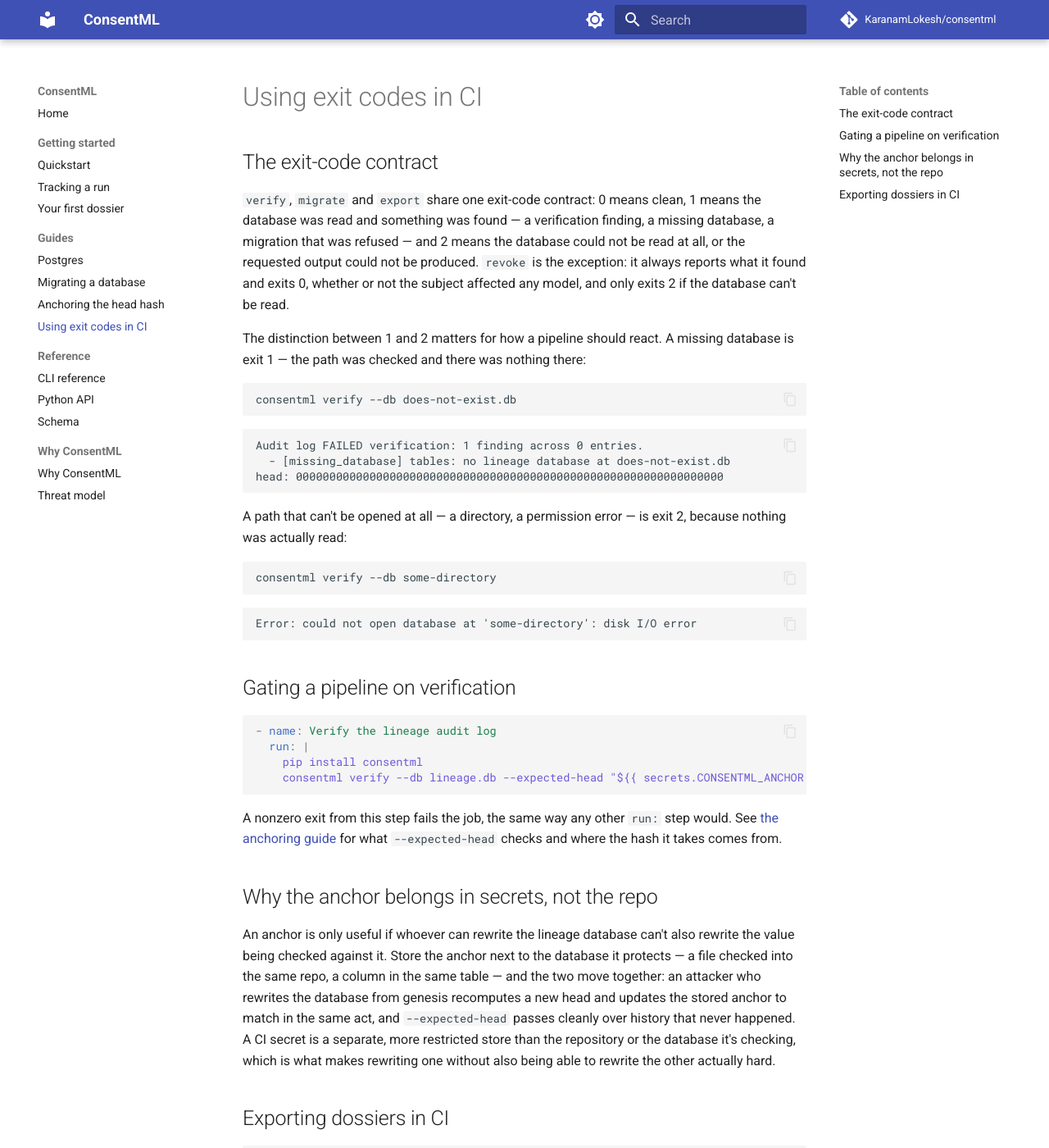
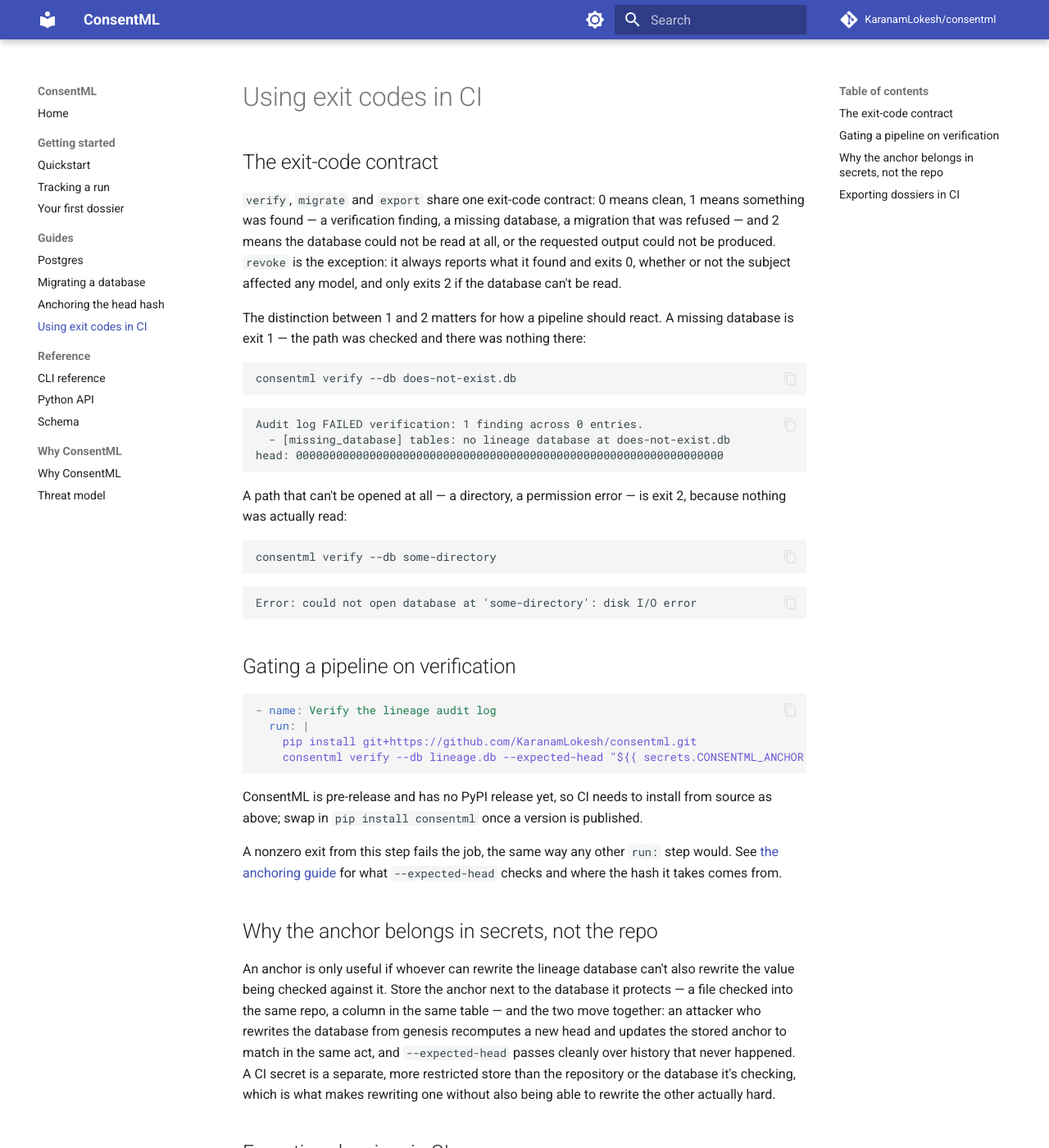
Before and after one commit to KaranamLokesh/consentml, an MkDocs documentation site: the page built from docs-site/guides/ci.md, in a window 1280 px wide and 1400 px high. Shown: the whole window at 82% size. Built offline with MkDocs 1.6.1 and Material for MkDocs 9.7.7, drawn with Linux system fonts in a browser that asks for light colours; comment, search, counter and statistics services are not loaded.

Commit message:
docs: fix ci.md's exit-1 topic sentence; honest install command
The topic sentence said exit 1 means 'the database was read and something
was found,' but the missing-database case returns before any read, as the
rest of the page (and reference/cli.md) already says. Drop the false
clause. Also swap the CI example's 'pip install consentml' for the
install-from-source command, since there's no PyPI release yet.

Co-Authored-By: Claude Opus 5 <noreply@anthropic.com>

````diff
--- a/docs-site/guides/ci.md
+++ b/docs-site/guides/ci.md
@@ -3,12 +3,12 @@
 ## The exit-code contract
 
 `verify`, `migrate` and `export` share one exit-code contract: 0 means
-clean, 1 means the database was read and something was found — a
-verification finding, a missing database, a migration that was refused —
-and 2 means the database could not be read at all, or the requested output
-could not be produced. `revoke` is the exception: it always reports what it
-found and exits 0, whether or not the subject affected any model, and only
-exits 2 if the database can't be read.
+clean, 1 means something was found — a verification finding, a missing
+database, a migration that was refused — and 2 means the database could not
+be read at all, or the requested output could not be produced. `revoke` is
+the exception: it always reports what it found and exits 0, whether or not
+the subject affected any model, and only exits 2 if the database can't be
+read.
 
 The distinction between 1 and 2 matters for how a pipeline should react. A
 missing database is exit 1 — the path was checked and there was nothing
@@ -40,9 +40,13 @@ Error: could not open database at 'some-directory': disk I/O error
 ```yaml
 - name: Verify the lineage audit log
   run: |
-    pip install consentml
+    pip install git+https://github.com/KaranamLokesh/consentml.git
     consentml verify --db lineage.db --expected-head "${{ secrets.CONSENTML_ANCHOR }}"
 ```
+
+ConsentML is pre-release and has no PyPI release yet, so CI needs to install
+from source as above; swap in `pip install consentml` once a version is
+published.
 
 A nonzero exit from this step fails the job, the same way any other `run:`
 step would. See [the anchoring guide](anchoring.md) for what
````
